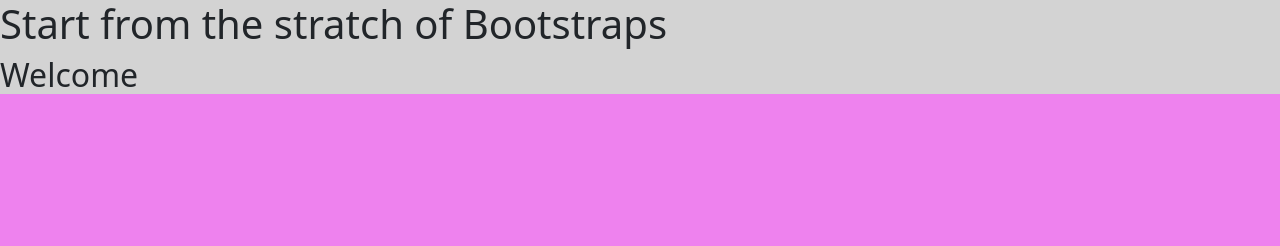
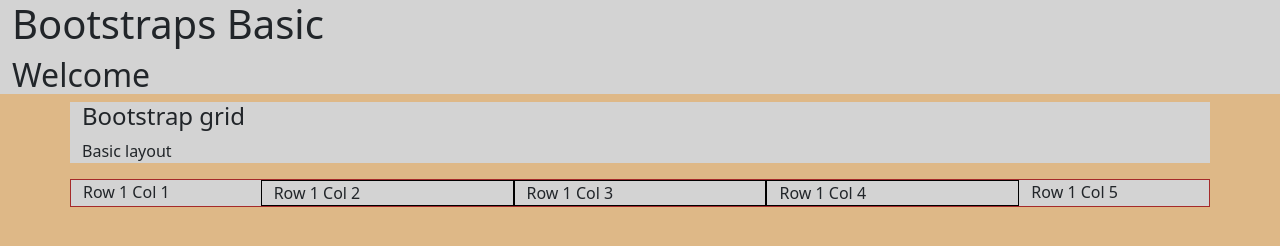
Before and after one commit to VIJAYADASS/Bootstraps, a website: page index.html in a window 1280 px wide. Drawn offline with nearby package versions, Linux system fonts and the light colour scheme.

Commit message:
grid layout 12 column
how to grid layout works in specific col and row

```diff
--- a/assest/bootstrap-5.3.1-dist/css/styles.css
+++ b/assest/bootstrap-5.3.1-dist/css/styles.css
@@ -1,6 +1,14 @@
 body{
-    background-color:  violet;
+    background-color: burlywood;
 }
  div{
     background-color:  lightgray;
- }
+}
+
+.grid-layout.container{
+    border: 1px solid brown;
+
+}
+.col.bg{
+    border: 1px solid black;
+}
--- a/index.html
+++ b/index.html
@@ -16,10 +16,31 @@
  </head>
 </head>
 <body>
-    <div>
-        <h1>Start from the stratch of Bootstraps</h1>
+    <div class="container-fluid ">
+        <h1>Bootstraps Basic</h1>
         <h2>Welcome</h2>
     </div>
+
+    <div class="container color-1 height-500">
+        <h4>Bootstrap grid</h4>
+        <p>Basic layout</p>
+    </div>
+
+    <!-- layout -->
+    <div class=" grid-layout container">
+        <!-- grid-layout 12 col -->
+        <!-- row -->
+        <div class="row">
+            <div class="col-2 bg">Row 1 Col 1</div>
+            <div class="col bg">Row 1 Col 2</div>
+            <div class="col bg">Row 1 Col 3</div>
+            <div class="col bg">Row 1 Col 4</div>
+            <div class="col-2 bg">Row 1 Col 5</div>
+
+        </div>
+    </div>
+
+
 
     <!-- JS Online -->
     <script src="https://cdn.jsdelivr.net/npm/bootstrap@5.3.1/dist/js/bootstrap.bundle.min.js" integrity="sha384-HwwvtgBNo3bZJJLYd8oVXjrBZt8cqVSpeBNS5n7C8IVInixGAoxmnlMuBnhbgrkm" crossorigin="anonymous"></script>
```
